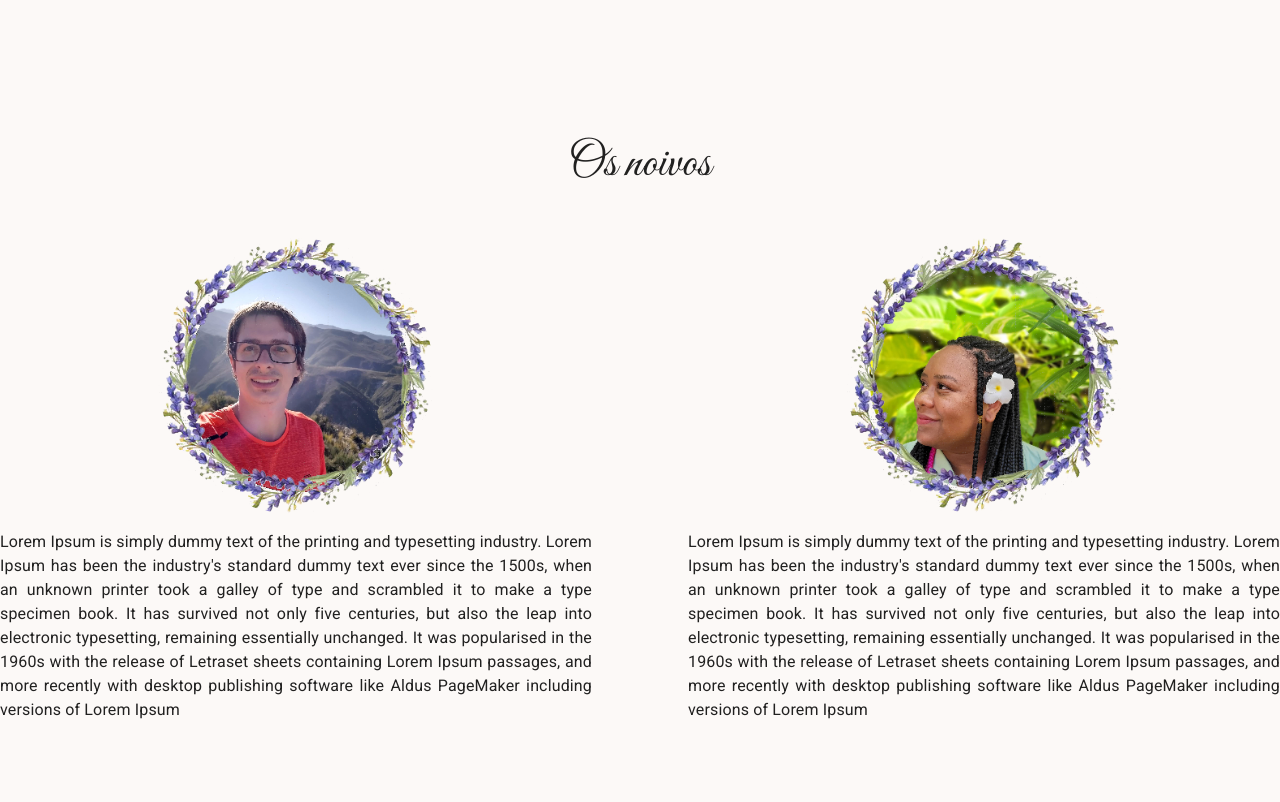
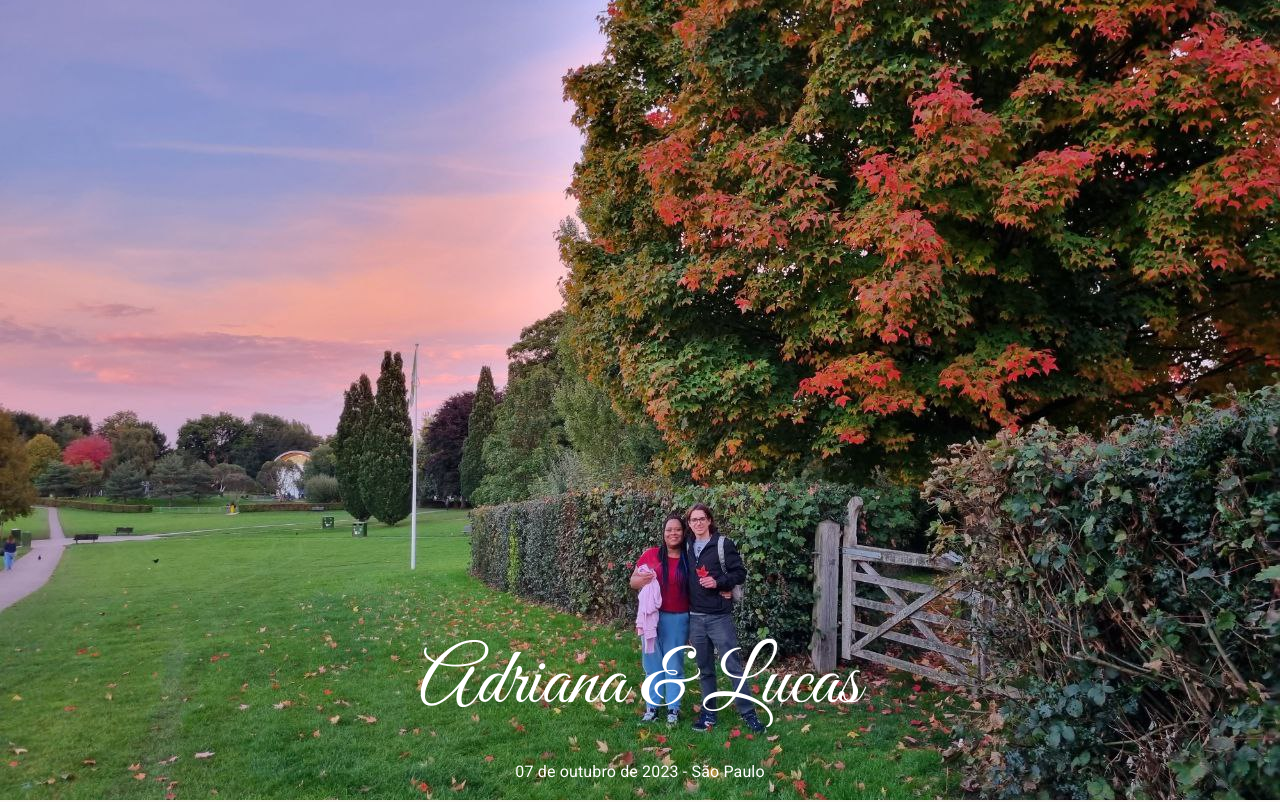
Before and after one commit to LucasDelboni/wedding, a React (Create React App) app: page / in a window 1280 px wide. Shown: the top 802 px of the page. Built offline with nearby package versions, Linux system fonts and the light colour scheme.

Commit message:
adioocionando home

```diff
--- a/src/App.jsx
+++ b/src/App.jsx
@@ -16,6 +16,12 @@ function App() {
   return (
     <>
       <CssBaseline />
+      <div style={{backgroundImage: 'url("hero.jpg")', backgroundSize: 'cover', backgroundPosition: 'center center', height: '100%', position: 'relative'}}>
+        <div style={{left: 0, width: '100%', textAlign: 'center', color: 'white', position: 'absolute', bottom: '0'}}>
+          <h1 style={{fontSize: '5em'}}>Adriana & Lucas</h1>
+          <p style={{fontSize: '1em'}} >07 de outubro de 2023 - São Paulo</p>
+        </div>
+      </div>
       <Section>
         <Profile />
       </Section>
```
Also changed, not shown: public/hero.jpg (added).
